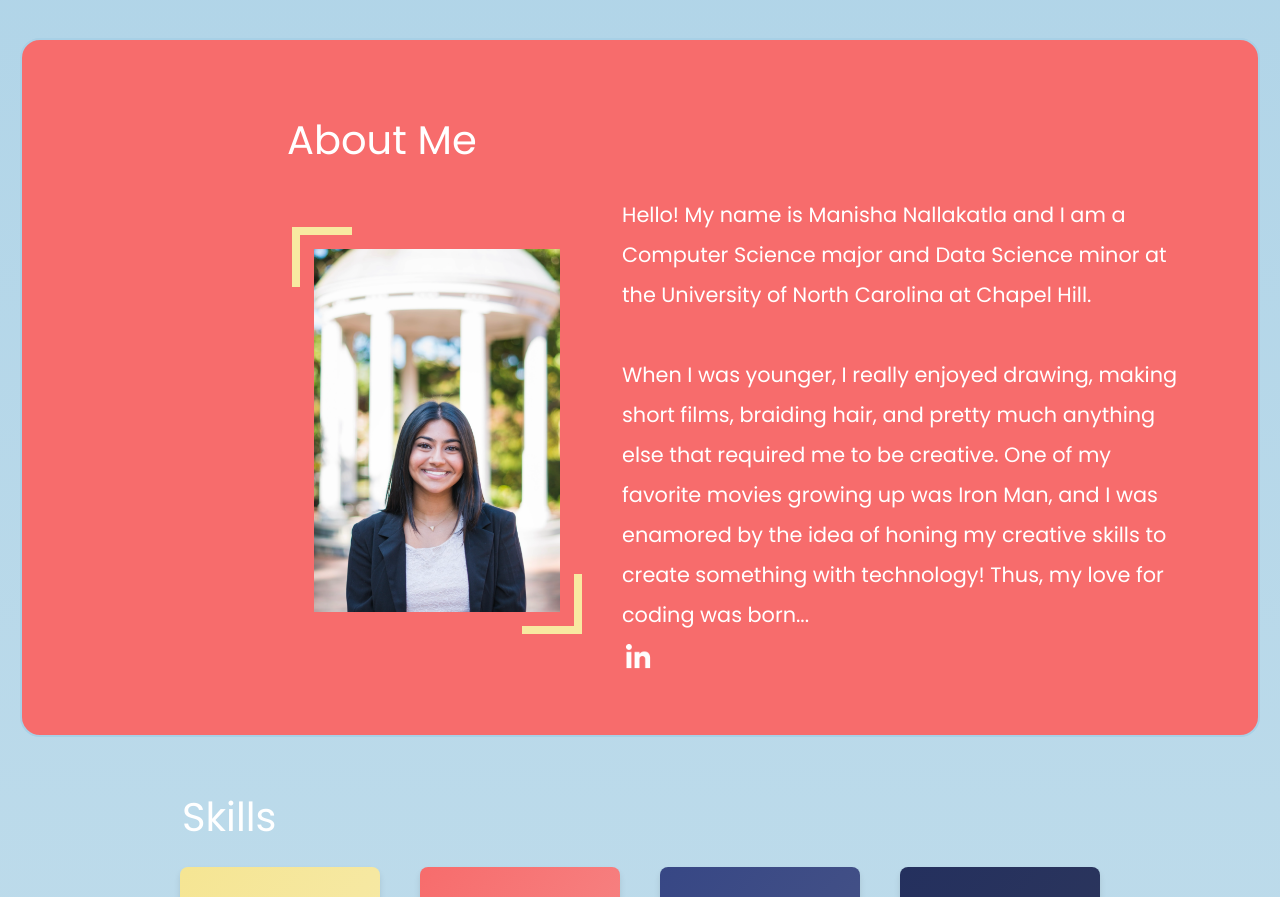
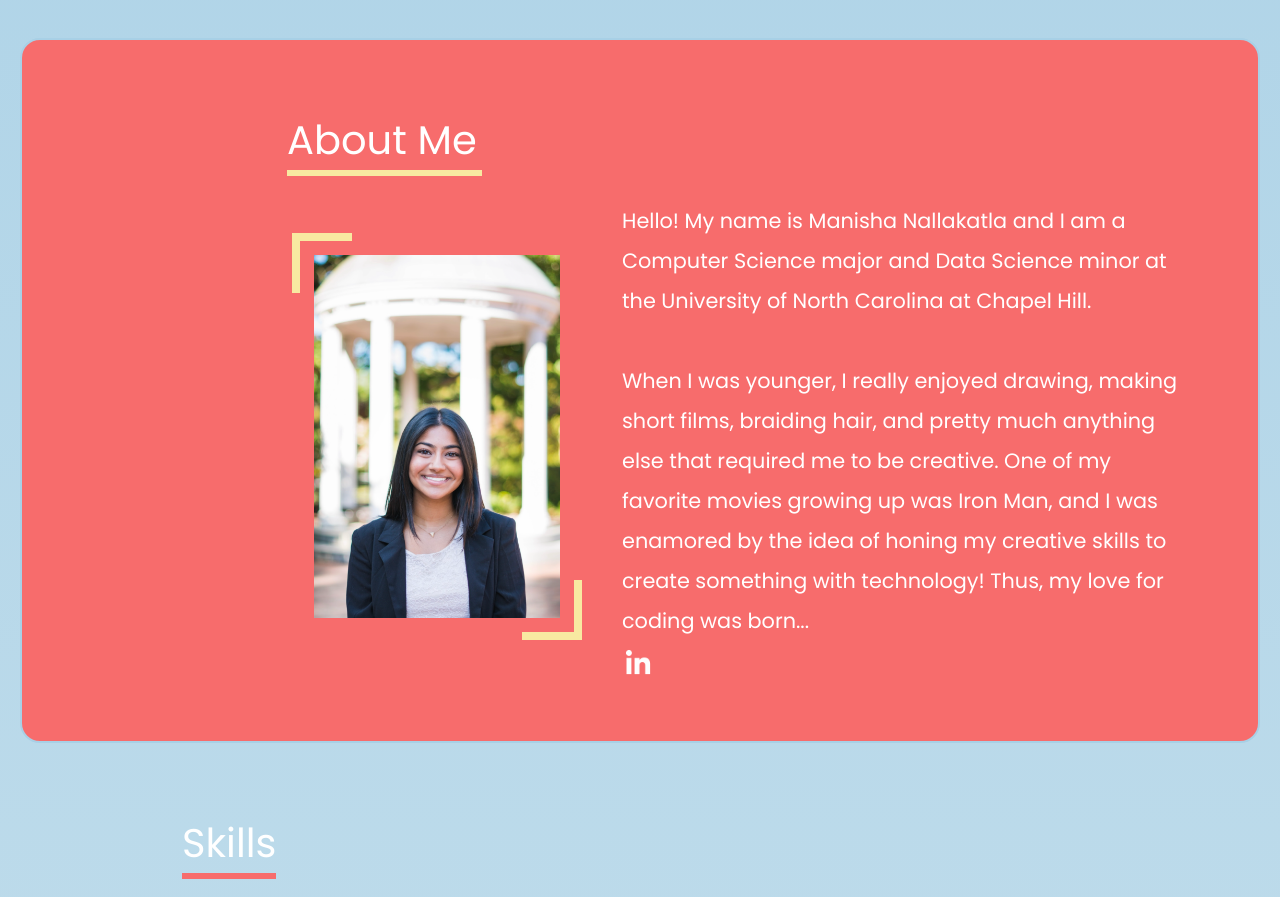
Before and after one commit to msnallak/test, an Angular app: page / in a window 1280 px wide. Shown: the part 802-1699 px from the top of the page. Built offline with nearby package versions, Linux system fonts and the light colour scheme.

Commit message:
underlines

```diff
--- a/src/app/app.component.css
+++ b/src/app/app.component.css
@@ -312,3 +312,14 @@ img:hover {
   --_p: calc(var(--g)/2);
   --_i: 0s;
 }
+
+#about
+{
+  border-bottom: 6px solid #F8E9A1; /* Replace with your desired underline color */
+  width: 195px
+}
+
+#skills {
+    border-bottom: 6px solid #F76C6C; /* Replace with your desired underline color */
+    display: inline-block;
+  }
--- a/src/app/app.component.html
+++ b/src/app/app.component.html
@@ -123,7 +123,7 @@
     </div>
 
       <div class="about-section">
-          <section style="margin-left:245px" id="about">About Me</section>
+          <section style="margin-left:245px;" id="about">About Me</section>
       <div class="info" style="margin-left:250px">
         <img class='prof' src="assets/Screenshot 2023-05-26 at 10.10.20 PM.png" alt="Image Description" style="float: left; margin-right: 40px; margin-top: 32px; width: 290px; height: auto;">
         <p style="width:900px;">
```
